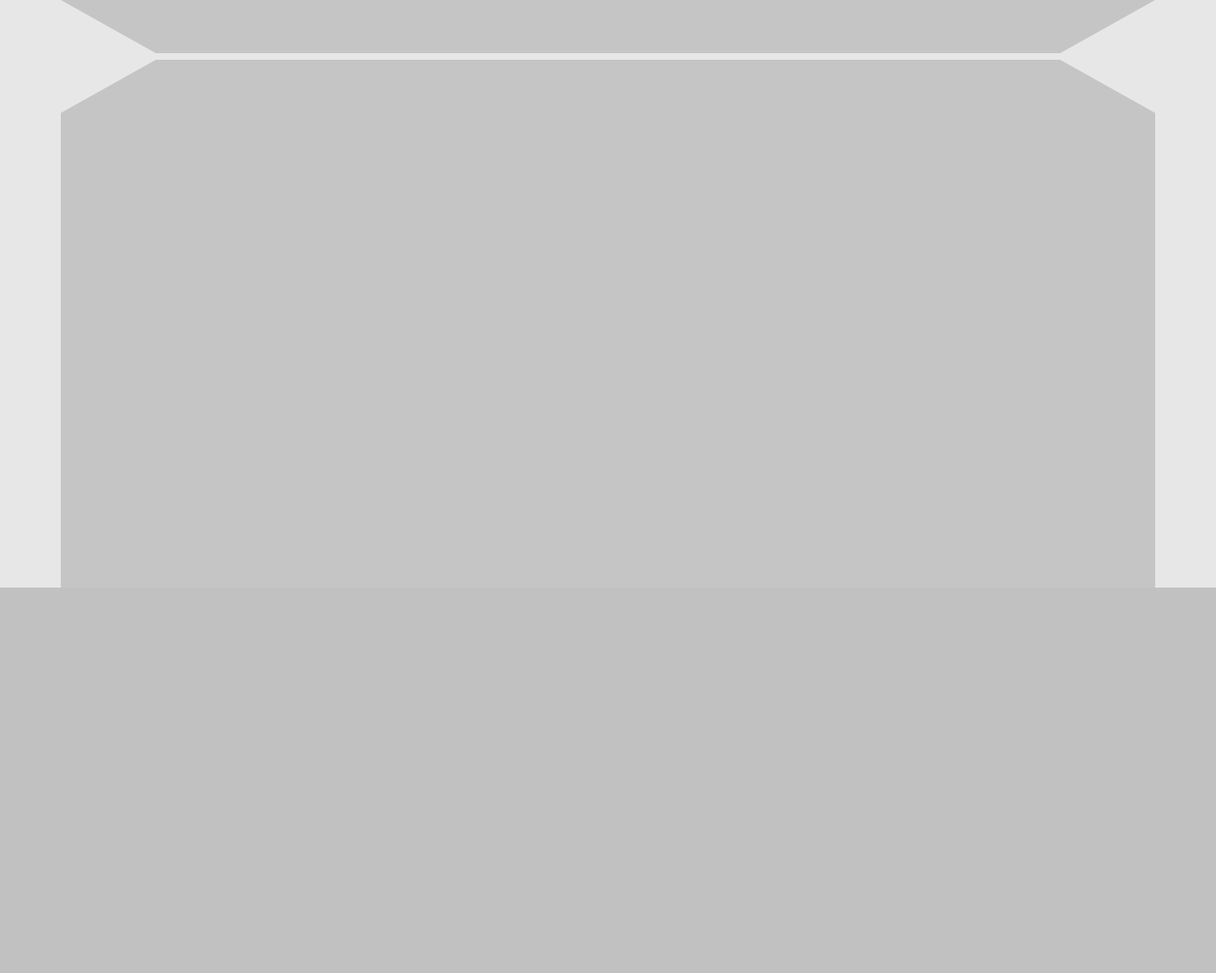
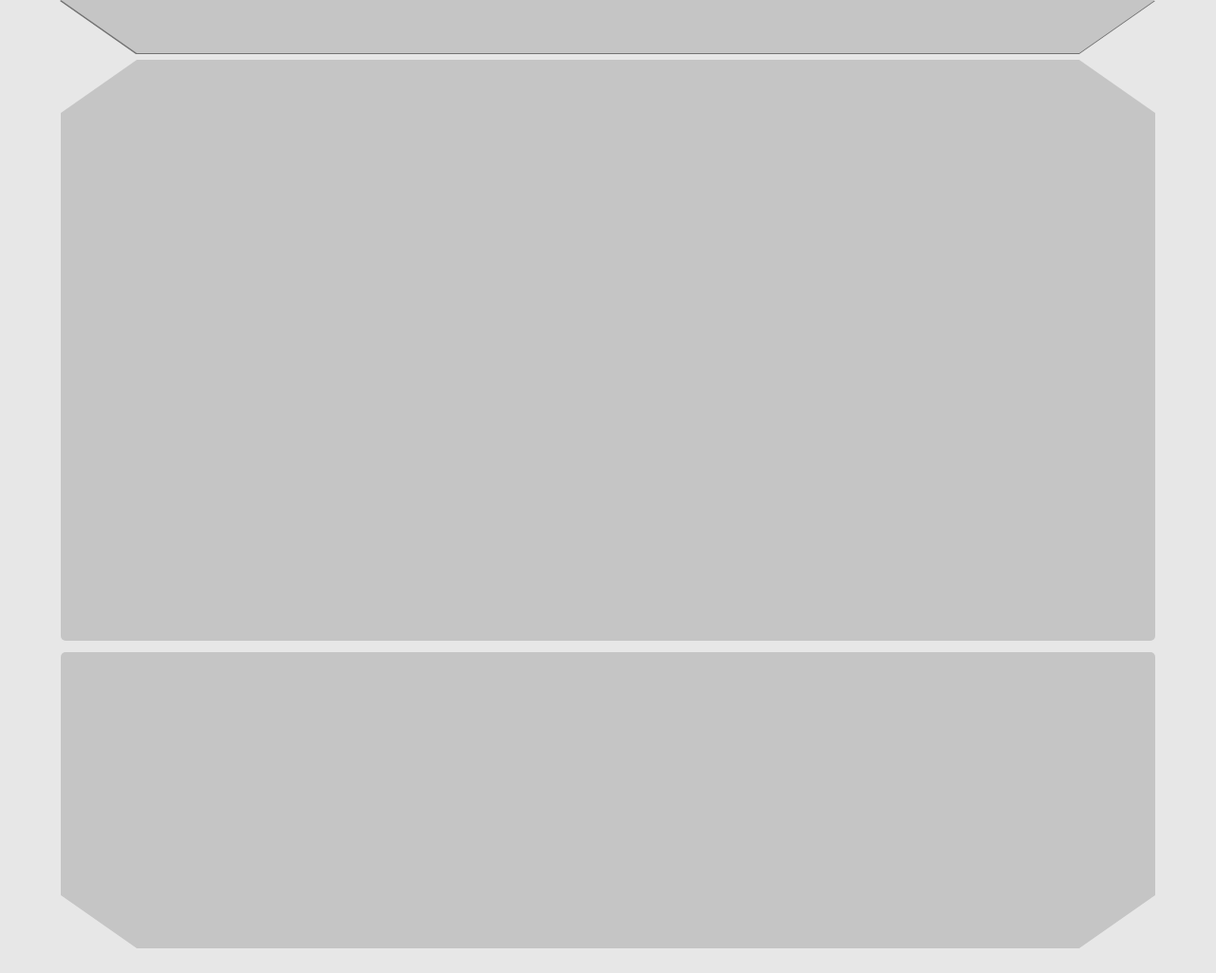
Before and after one commit to Damir173/Web-projekt-WP, a PHP site: page / in a window 1280 px wide. Shown: the part 379-1404 px from the top of the page at 95% size. Before the commit the page ends 998 px from the top, so only its background shows below. Run offline with PHP 8.4, Linux system fonts and the light colour scheme.

Commit message:
Uspio border

```diff
--- a/css/style.css
+++ b/css/style.css
@@ -52,26 +52,22 @@ body{
 
 
 
-  * {
-    box-sizing: border-box;
-  }
+
   .flag  {
     margin: 0 5% 0 5%;
     height: 56px;
     position: relative;
+    border-top: 56px solid rgb(197, 197, 197);
+    border-left: 80px solid transparent;
+    border-right: 80px solid transparent;
+    filter:
+ drop-shadow(-0.01em 0.01em 0.01em rgb(114, 114, 114))
+ drop-shadow(0.01em 1px 0.01em rgb(114, 114, 114));
+  }
 
-  }
-  .flag:after {
-    width:100%;
-    content: ' ';
-    position: absolute;
-    left: 0;
-    height: 0;
-    bottom: 0;
-    border-top: 56px solid rgb(197, 197, 197);
-    border-left: 100px solid transparent;
-    border-right: 100px solid transparent;
-  }
+
+
+
 
 .flag2 {
   margin: 0.5% 5% 0 5%;
@@ -87,13 +83,46 @@ body{
   height: 0;
   bottom: 0;
   border-bottom: 56px solid rgb(197, 197, 197);
-  border-left: 100px solid transparent;
-  border-right: 100px solid transparent;
+  border-left: 80px solid transparent;
+  border-right: 80px solid transparent;
 }
 
 .test{
   margin: 0% 5% 0 5%;
   background-color: rgb(197, 197, 197);
   height:500px;
+}
 
+
+.test2  {
+  margin: 0 5% 0 5%;
+  height: 56px;
+  position: relative;
+  background-color: rgb(197, 197, 197);
+  border-bottom-left-radius: 5px;
+  border-bottom-right-radius: 5px;
 }
+
+.test3 {
+  margin: 1% 5% 0 5%;
+  height: 56px;
+  position: relative;
+  background-color: rgb(197, 197, 197);
+  border-top-left-radius: 5px;
+  border-top-right-radius: 5px;
+}
+
+.test4{
+  height:200px;
+  margin: 0% 5% 0 5%;
+  background-color: rgb(197, 197, 197);
+}
+
+.test5  {
+  margin: 0 5% 2% 5%;
+  height: 56px;
+  position: relative;
+  border-top: 56px solid rgb(197, 197, 197);
+  border-left: 80px solid transparent;
+  border-right: 80px solid transparent;
+}
--- a/index.html
+++ b/index.html
@@ -78,10 +78,22 @@
       }
       </script>
 
-<div class="flag"></div>
+<div class="flag">
+</div>
+
+<div class="srijeda"></div>
+
+
 <div class="flag2"></div>
+<div class="test"></div>
+<div class="test2"></div>
+<div class="test3"></div>
+<div class="test4"></div>
+<div class="test5"></div>
 
-<div class="test"></div>
+
+
+
 </body>
 
 
```
